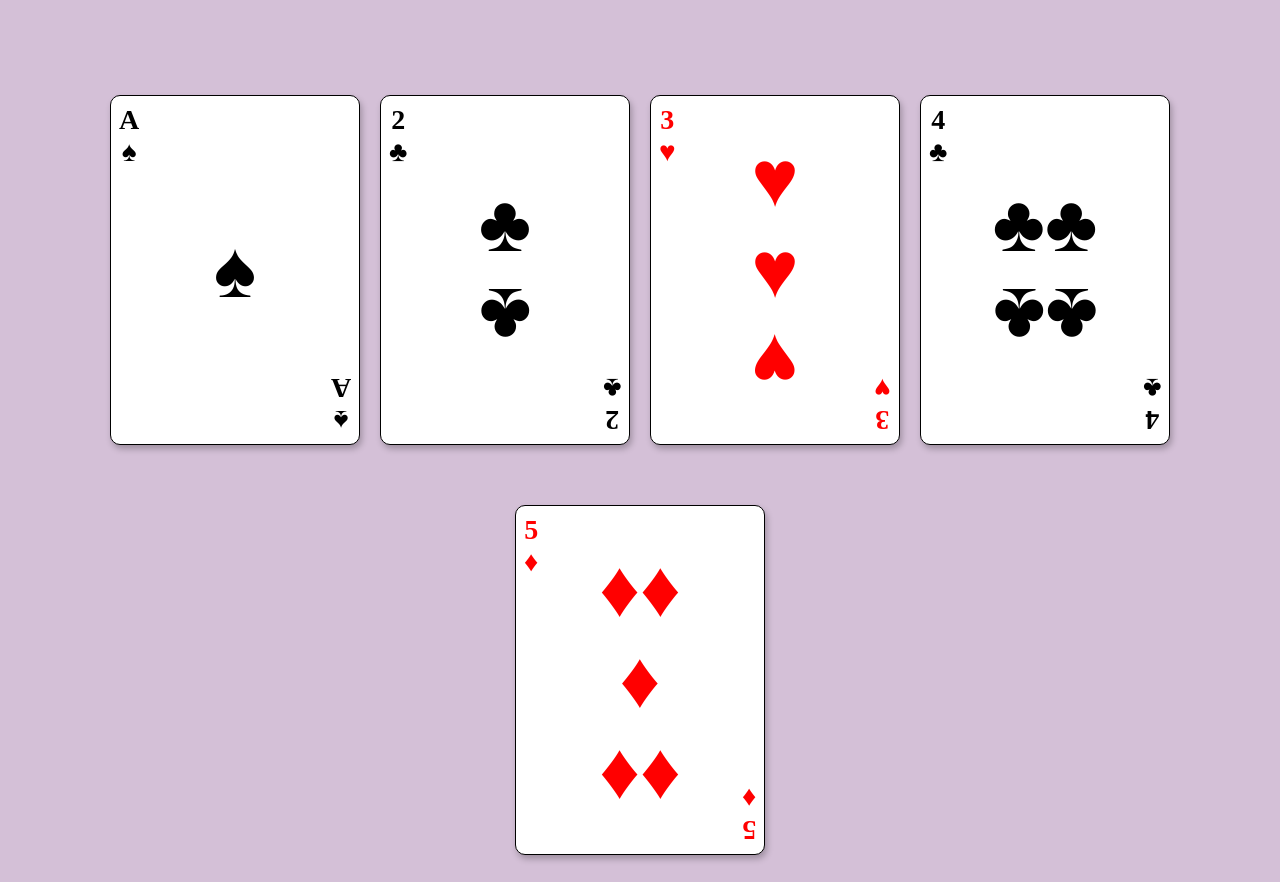
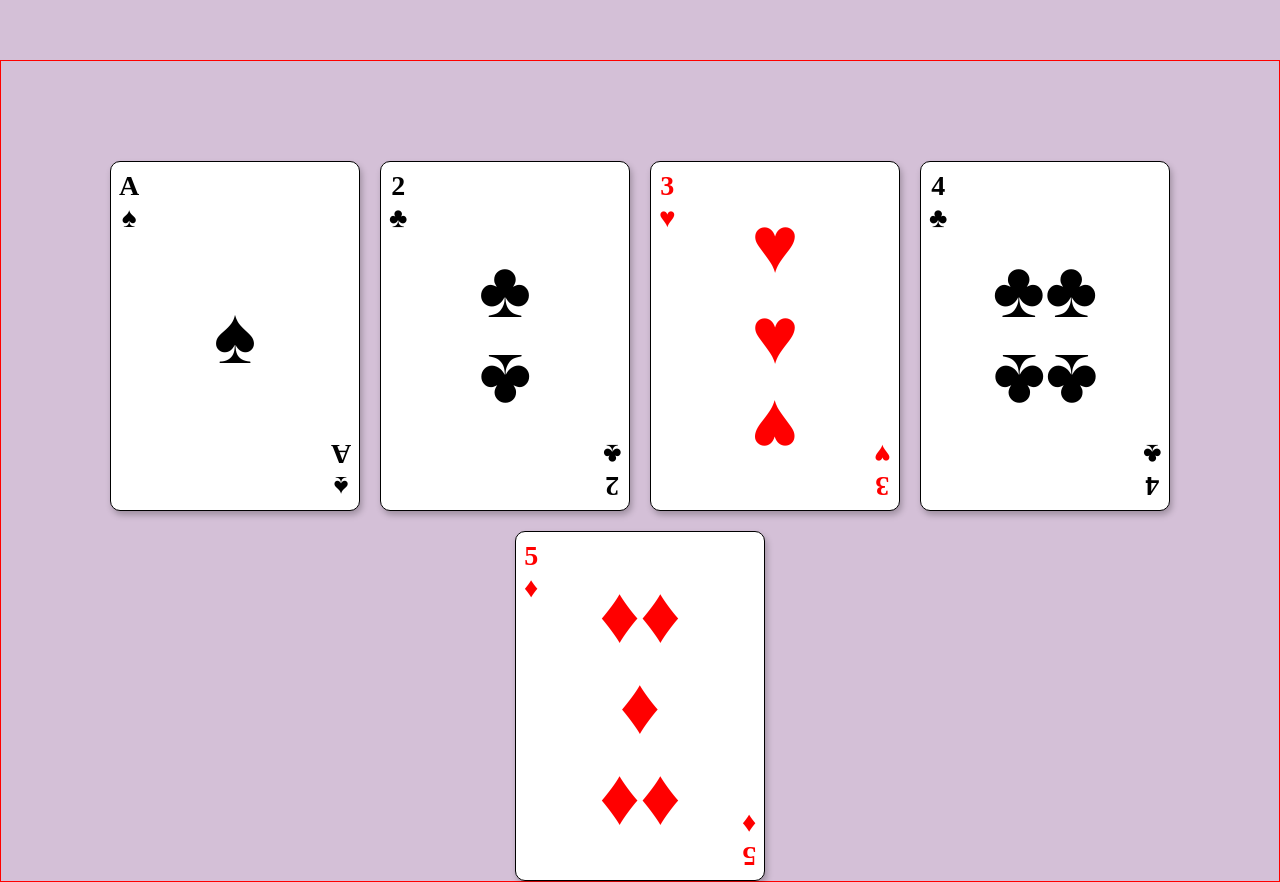
Before and after one commit to xscapefromme/FCC-Page-Of-Playing-Cards, a plain HTML site: page index.html in a window 1280 px wide. Drawn offline with Linux system fonts and the light colour scheme.

Commit message:
Update styles.css

```diff
--- a/styles.css
+++ b/styles.css
@@ -16,12 +16,12 @@ body {
   justify-content: center;
   align-items: center;
   flex-wrap: wrap;
-
-
+  padding-top: 100px;
+ border: 1px solid red;
   gap: 20px;
   width: 100%;
   min-height: 100vh;
- margin: 75px 10px 5px;
+ margin: 60px 0px 0px;
 }
 
 .card {
```
